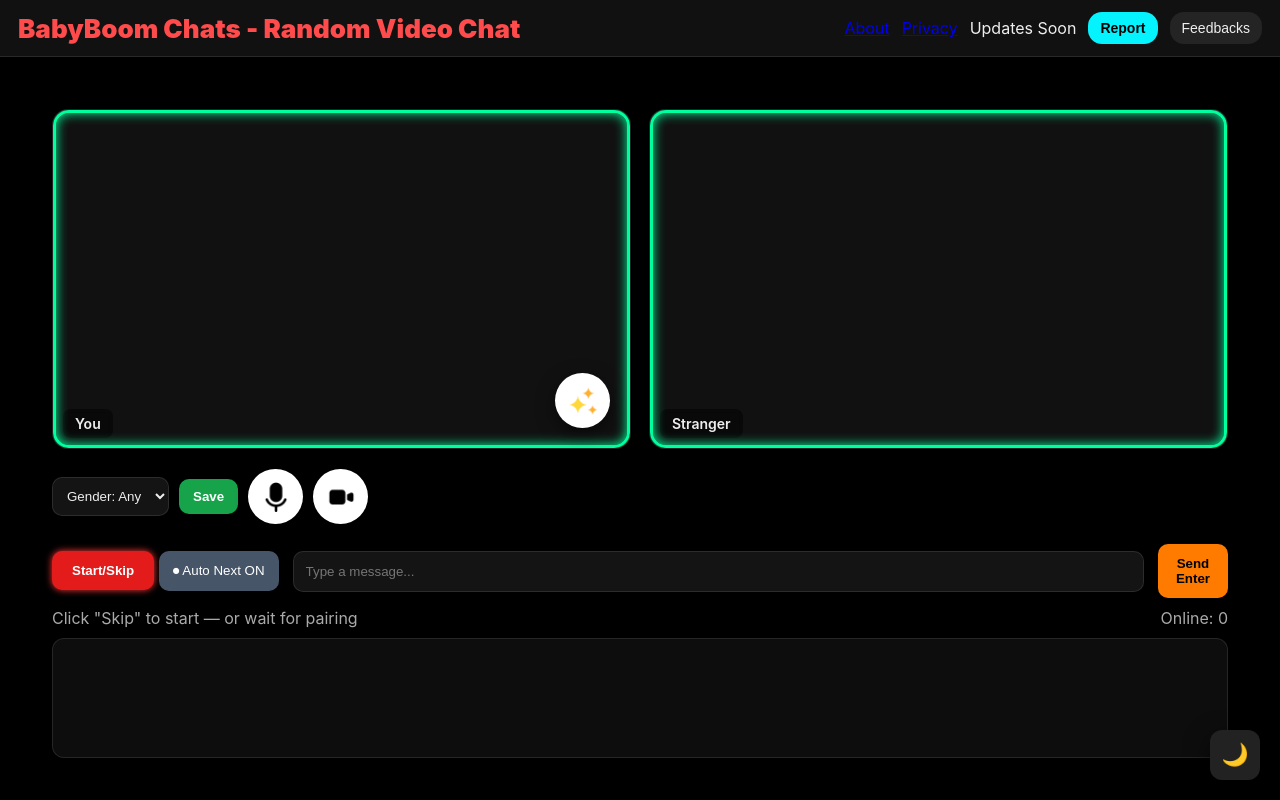
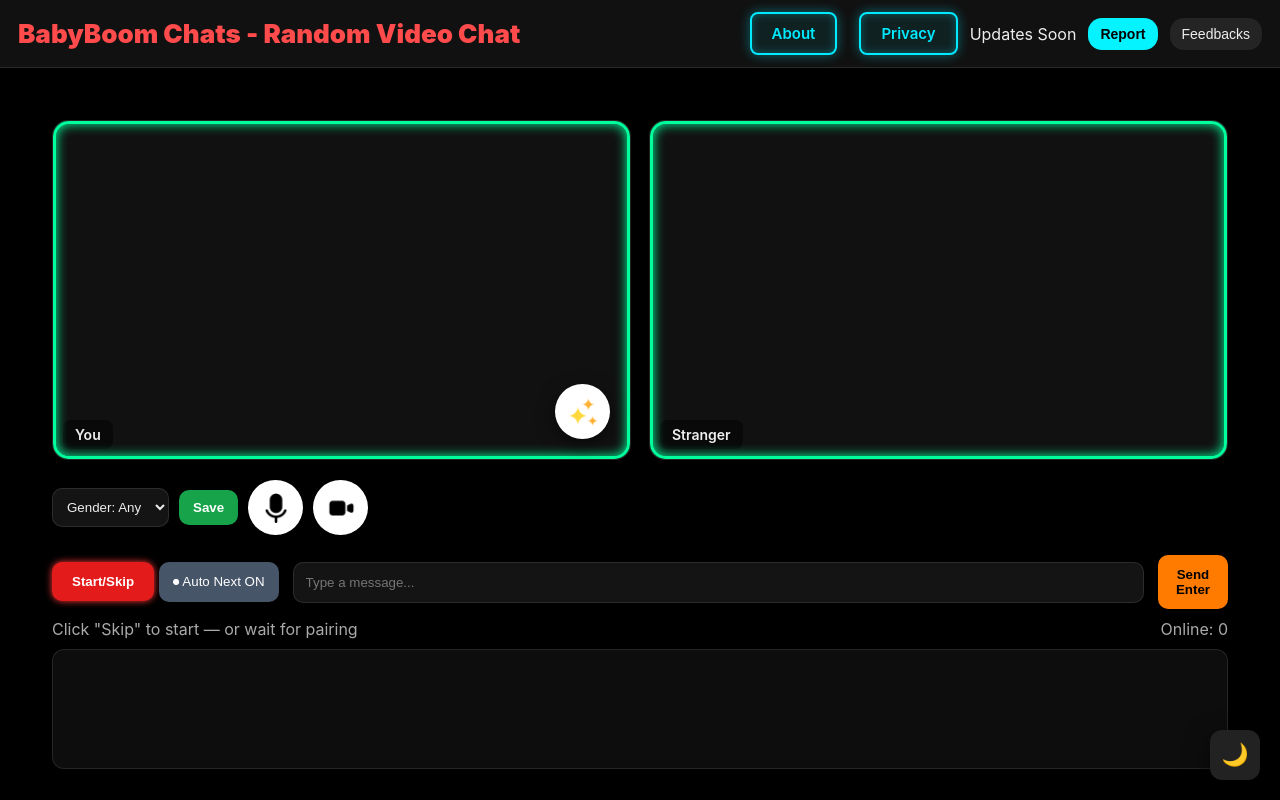
Before and after one commit to kashi7819/uhmegal, a website: page public/index.html in a window 1280 px wide. Drawn offline with nearby package versions, Linux system fonts and the light colour scheme; no server answers.

Commit message:
index.html

```diff
--- a/public/index.html
+++ b/public/index.html
@@ -7,6 +7,32 @@
   <title>BabyBoom Chats - Random Video Chat</title>
 <script async src="https://pagead2.googlesyndication.com/pagead/js/adsbygoogle.js?client=ca-pub-8697595587898275"
      crossorigin="anonymous"></script>
+  <style>
+.neon-btn {
+  padding: 10px 20px;
+  border-radius: 8px;
+  font-size: 15px;
+  font-weight: 600;
+  color: #00eaff;
+  border: 2px solid #00eaff;
+  background: rgba(0, 234, 255, 0.07);
+  cursor: pointer;
+  box-shadow: 0 0 12px rgba(0, 234, 255, 0.4),
+              inset 0 0 8px rgba(0, 234, 255, 0.3);
+  transition: 0.25s ease;
+  text-decoration: none;
+  margin-left: 10px;
+}
+.neon-btn:hover {
+  box-shadow: 0 0 22px #00eaff,
+              0 0 35px #00eaff,
+              inset 0 0 10px #00eaff;
+  transform: translateY(-3px);
+}
+.neon-btn:active {
+  transform: scale(0.96);
+}
+</style>
   <!-- SEO -->
   <meta name="description" content="BabyBoom Chats - a fast, simple random video chat website like Omegle. Connect with strangers instantly.">
   <meta name="keywords" content="babyboom chats, omegle alternative, random video chat, stranger chat, live chat">
```
